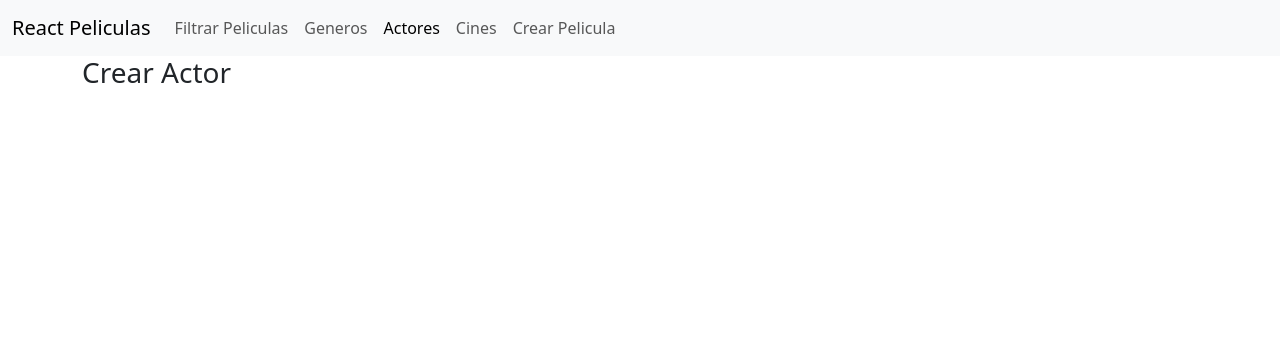
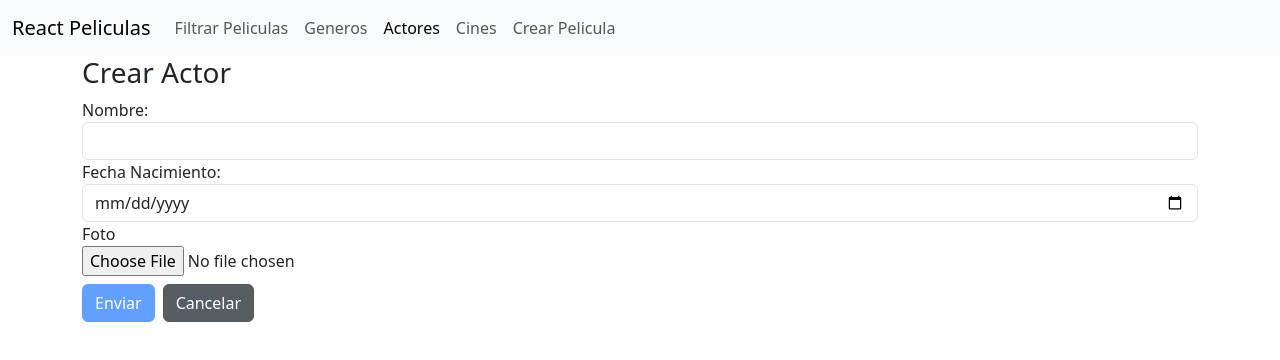
Before and after one commit to jmterzano/reactproject, a React (Vite) app: page /actores/crear in a window 1280 px wide. Shown: the top 360 px of the page. Built offline with nearby package versions, Linux system fonts and the light colour scheme.

Commit message:
Se creo cargar imagen

```diff
--- a/src/componentes/Boton.tsx
+++ b/src/componentes/Boton.tsx
@@ -1,6 +1,7 @@
 export default function Boton(props: BotonProps) {
     return (
-        <button type={props.type ?? 'button'} className='btn btn-primary' onClick={props.onClick}
+        <button type={props.type ?? 'button'} className={props.className ?? 'btn btn-primary'}
+            onClick={props.onClick}
             disabled={props.disabled ?? false}
             >
            {props.children}
@@ -13,4 +14,5 @@ interface BotonProps {
     onClick?(): void;
     type?: 'button' | 'submit' | 'reset';
     disabled?: boolean;
+    className?: string;
 }
--- /dev/null
+++ b/src/componentes/SeleccionarImagen.module.css
@@ -0,0 +1,7 @@
+.div{
+    margin-top: 1rem;
+}
+
+.div img {
+    width: 225px;
+}
--- /dev/null
+++ b/src/componentes/SeleccionarImagen.tsx
@@ -0,0 +1,53 @@
+import { useState, type ChangeEvent } from "react";
+import styles from "./SeleccionarImagen.module.css";
+
+export default function SeleccionarImagen(props: SeleccionarImagenProps){
+
+    const [imagenBase64, setImagenBase64] = useState('');
+    const [imagenURL, setImagenURL] = useState(props.imagenURL ? props.imagenURL : '');
+
+    const manejarOnChange = (e: ChangeEvent<HTMLInputElement>) => {
+        if(e.currentTarget.files){
+            const archivo = e.currentTarget.files[0];
+            aBase64(archivo).then(valor => setImagenBase64(valor)).catch(error => console.error(error));
+
+            props.imagenSeleccionada(archivo);
+            setImagenURL('');
+        }
+    }
+
+    const aBase64 = (archivo: File) => {
+        return new Promise<string>((resolve, reject) => {
+            const reader = new FileReader();
+            reader.readAsDataURL(archivo);
+            reader.onload = () => resolve(reader.result as string);
+            reader.onerror = error => reject(error);
+        });
+    }
+
+    return(
+        <div className="form-group">
+            <label>{props.label}</label>
+            <div>
+                <input type="file" accept=".jpg,.jpeg,.png" onChange={manejarOnChange} />
+             </div>
+             {imagenBase64 ? <div>
+                <div className={styles.div}>
+                <img src={imagenBase64} alt="Imagen seleccionada" />
+                </div>
+            </div> : undefined}
+            {imagenURL ? <div>
+                <div className={styles.div}>
+                <img src={imagenURL} alt="Imagen del Actor" />
+                </div>
+            </div> : undefined}
+        </div>
+    )
+
+}
+
+interface SeleccionarImagenProps {
+    label: string;
+    imagenURL?: string;
+    imagenSeleccionada: (file: File) => void;
+}
--- a/src/features/actores/componentes/CrearActor.tsx
+++ b/src/features/actores/componentes/CrearActor.tsx
@@ -1,7 +1,19 @@
+import type { SubmitHandler } from "react-hook-form";
+import type ActorCreacion from "../modelos/ActorCreacion.models";
+import FormularioActor from "./FormularioActor";
+
+
+const onSubmit: SubmitHandler<ActorCreacion> = async (data) => {
+  console.log("Creando actor...");
+  await new Promise((resolve) => setTimeout(resolve, 2000));
+  console.log(data);
+}
+
 export default function CrearActor() {
   return (
-    <div>
+    <>
       <h3>Crear Actor</h3>
-    </div>
-  );
+      <FormularioActor onSubmit={onSubmit} />
+    </>
+  )
 }
--- a/src/features/actores/componentes/EditarActor.tsx
+++ b/src/features/actores/componentes/EditarActor.tsx
@@ -1,13 +1,36 @@
+import { useEffect, useState } from "react";
 import { useParams } from "react-router";
+import FormularioActor from "./FormularioActor";
+import Cargando from "../../../componentes/Cargando";
+import type ActorCreacion from "../modelos/ActorCreacion.models";
+import type { SubmitHandler } from "react-hook-form";
 
 export default function EditarActor() {
 
-  const {id} = useParams();
+  const { id } = useParams();
+
+  const [modelo, setModelo] = useState<ActorCreacion | undefined>(undefined);
+
+  useEffect(() => {
+    const timerId = setTimeout(() => {
+      setModelo({ nombre: 'Tom ' + id, fechaNacimiento: '2022-11-23',foto: '' })
+    }, 1000);
+
+    return () => clearTimeout(timerId);
+  }, [id])
+
+
+  const onSubmit: SubmitHandler<ActorCreacion> = async (data) => {
+    console.log("Editando actor...");
+    await new Promise((resolve) => setTimeout(resolve, 2000));
+    console.log(data);
+  }
+
 
   return (
     <>
       <h3>Editar Actor</h3>
-      <p>Id del actor: {id}</p>
+      {modelo ? <FormularioActor modelo={modelo} onSubmit={onSubmit} /> : <Cargando />}
    </>
   )
 }
--- /dev/null
+++ b/src/features/actores/componentes/FormularioActor.tsx
@@ -0,0 +1,65 @@
+import { useForm, type SubmitHandler } from "react-hook-form";
+import type ActorCreacion from "../modelos/ActorCreacion.models";
+import Boton from "../../../componentes/Boton";
+import { NavLink } from "react-router";
+import * as yup from "yup";
+import { fechaNoPuedeSerFutura, primeraLetraMayuscula } from "../../../validaciones/Validaciones";
+import { yupResolver } from "@hookform/resolvers/yup";
+import SeleccionarImagen from "../../../componentes/SeleccionarImagen";
+
+export default function FormularioActor(props: FormularioActorProps) {
+
+    const {
+        register,
+        handleSubmit,
+        setValue,
+        formState: { errors, isValid, isSubmitting }
+    } = useForm<ActorCreacion>({
+        resolver: yupResolver(regalasDeValidacion),
+        mode: 'onChange',
+        defaultValues: props.modelo ?? { nombre: ''}
+    });
+
+    const imagenActualURL: string | undefined = props.modelo?.foto ? props.modelo.foto as string : undefined;
+
+    return (
+        <form onSubmit={handleSubmit(props.onSubmit)}>
+            <div className="form-group">
+                <label htmlFor="nombre">Nombre:</label>
+                <input type="text" id="nombre" autoCapitalize="off" className="form-control" {...register("nombre")} />
+                {errors.nombre && <p className="error">{errors.nombre.message}</p>}
+            </div>
+
+              <div className="form-group">
+                <label htmlFor="fechaNacimiento">Fecha Nacimiento:</label>
+                <input type="date" id="fechaNacimiento" autoCapitalize="off" className="form-control" {...register("fechaNacimiento")} />
+                {errors.fechaNacimiento && <p className="error">{errors.fechaNacimiento.message}</p>}
+            </div>
+
+            <SeleccionarImagen label="Foto" imagenURL={imagenActualURL} imagenSeleccionada={foto => setValue("foto", foto)} />
+
+            <div className="mt-2">
+                <Boton type="submit" disabled={isSubmitting || !isValid}>
+                    {isSubmitting ? "Enviando..." : "Enviar"}
+                </Boton>
+                <NavLink className="btn btn-secondary ms-2" to="/actores">Cancelar</NavLink>
+            </div>
+
+
+
+        </form>
+    )
+}
+
+
+interface FormularioActorProps {
+
+    modelo?: ActorCreacion;
+    onSubmit: SubmitHandler<ActorCreacion>;
+
+}
+
+const regalasDeValidacion = yup.object({
+    nombre: yup.string().required('El nombre es obligatorio').test(primeraLetraMayuscula()),
+    fechaNacimiento: yup.string().required('La fecha de nacimiento es obligatoria').test(fechaNoPuedeSerFutura())
+});
--- /dev/null
+++ b/src/features/actores/modelos/ActorCreacion.models.ts
@@ -0,0 +1,5 @@
+export default interface ActorCreacionDTO {
+    nombre: string;
+    fechaNacimiento: string;
+    foto?: File | string;
+}
--- /dev/null
+++ b/src/features/generos/modelos/Genero.model.ts
@@ -0,0 +1,4 @@
+export default interface Genero {
+    id: number;
+    nombre: string;
+}
--- a/src/features/peliculas/componentes/FiltrarPeliculas.tsx
+++ b/src/features/peliculas/componentes/FiltrarPeliculas.tsx
@@ -1,18 +1,67 @@
+import { useForm, type SubmitHandler } from "react-hook-form";
+import Boton from "../../../componentes/Boton";
+import type Genero from "../../generos/modelos/Genero.model";
+
 export default function FiltrarPeliculas() {
+
+    const valorInicial: FormType = {
+        titulo: '',
+        generoId: 0,
+        proximosEstrenos: false,
+        enCines: false
+    };
+
+    const {register, handleSubmit, reset, formState: {isSubmitted}} = useForm<FormType>({
+        defaultValues: valorInicial
+    });
+
+    const generos: Genero[] = [{id: 1, nombre: 'Accion'}, {id: 2, nombre: 'Comedia'}];
+
+    const onSubmit: SubmitHandler<FormType> = async (data) => {
+        await new Promise(resolve => setTimeout(resolve, 2000));
+        console.log(data);
+    }
+
     return (
         <>
             <h3>Filtro de Peliculas</h3>
-            <form className="row row-cols-lg-auto g-3 align-items-center">
+            <form
+            onSubmit={handleSubmit(onSubmit)}
+            className="row row-cols-lg-auto g-3 align-items-center">
                 <div className="col-12">
                     <input id="titulo" placeholder="Titlo de la pelicula" autoComplete="off"
-                        className="form-control" />
+                        className="form-control" {...register("titulo")} />
                 </div>
                 <div className="col-12">
-                    <select className="form-select">
+                    <select className="form-select" {...register("generoId")}>
                         <option value="0">--Seleccione un genero--</option>
+                        {generos.map(genero => <option key={genero.id} value={genero.id}>{genero.nombre}</option>)}
                     </select>
+                </div>
+                <div className="col-12">
+                    <div className="form-check">
+                        <input type="checkbox" className="form-check-input" id="proximosEstrenos" {...register("proximosEstrenos")} />
+                        <label className="form-check-label" htmlFor="proximosEstrenos">Próximos Estrenos</label>
+                    </div>
+                </div>
+                        <div className="col-12">
+                    <div className="form-check">
+                        <input type="checkbox" className="form-check-input" id="enCines" {...register("enCines")} />
+                        <label className="form-check-label" htmlFor="enCines">En Cines</label>
+                    </div>
+                </div>
+                <div className="col-12">
+                    <Boton disabled={isSubmitted} type="submit">{isSubmitted ? "Filtrando..." : "Filtrar"}</Boton>
+                    <Boton onClick={() => reset()} className="btn btn-danger ms-2">Limpiar</Boton>
                 </div>
             </form>
         </>
     );
 }
+
+interface FormType {
+    titulo: string;
+    generoId: number;
+    proximosEstrenos: boolean;
+    enCines: boolean;
+}
--- a/src/features/peliculas/componentes/PeliculaIndividual.module.css
+++ b/src/features/peliculas/componentes/PeliculaIndividual.module.css
@@ -17,3 +17,26 @@
 .div a {
     text-decoration: none;
 }
+
+.pelicula {
+    width: 225px;
+    margin-right: 2%;
+    margin-bottom: 10px;
+    text-align: center;
+}
+
+.pelicula p {
+    font-size: 15px;
+    font-weight: bold;
+}
+
+.pelicula img {
+    width: 100%;
+    height: 300px;
+    object-fit: cover;   /* 🔥 CLAVE */
+    border-radius: 8px;
+}
+
+.pelicula a {
+    text-decoration: none;
+}
--- a/src/validaciones/Validaciones.ts
+++ b/src/validaciones/Validaciones.ts
@@ -15,3 +15,18 @@ export function primeraLetraMayuscula() {
 
      }
   }
+
+
+  export function fechaNoPuedeSerFutura() {
+
+    return {
+        name: 'fecha-no-es-futura',
+        message: 'La fecha no puede ser futura',
+        test: (valor: string | undefined) => {
+            if(!valor) return true;
+            const fecha = new Date(valor);
+            const hoy = new Date();
+            return fecha <= hoy;
+        }
+    }
+}
```
